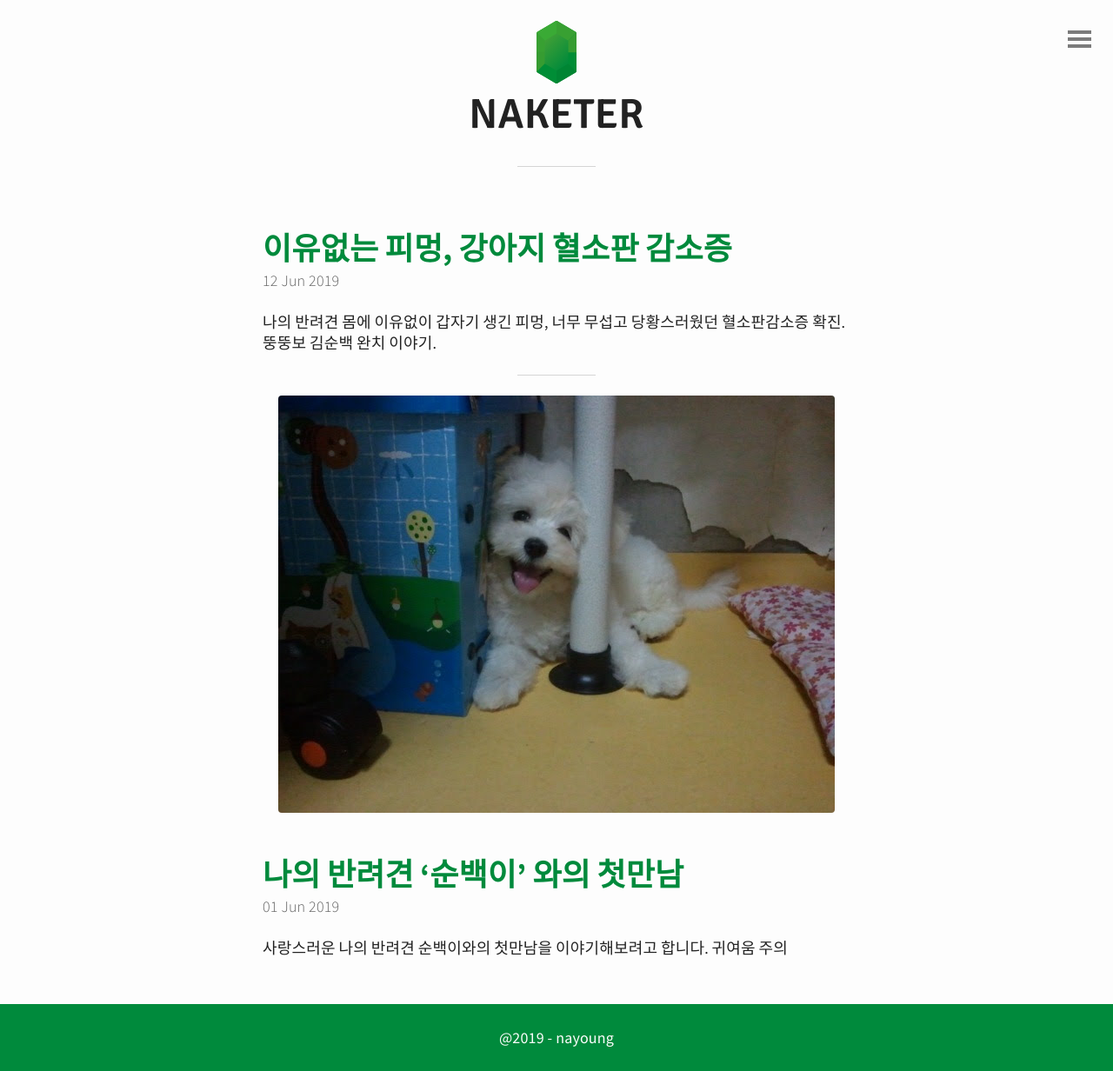
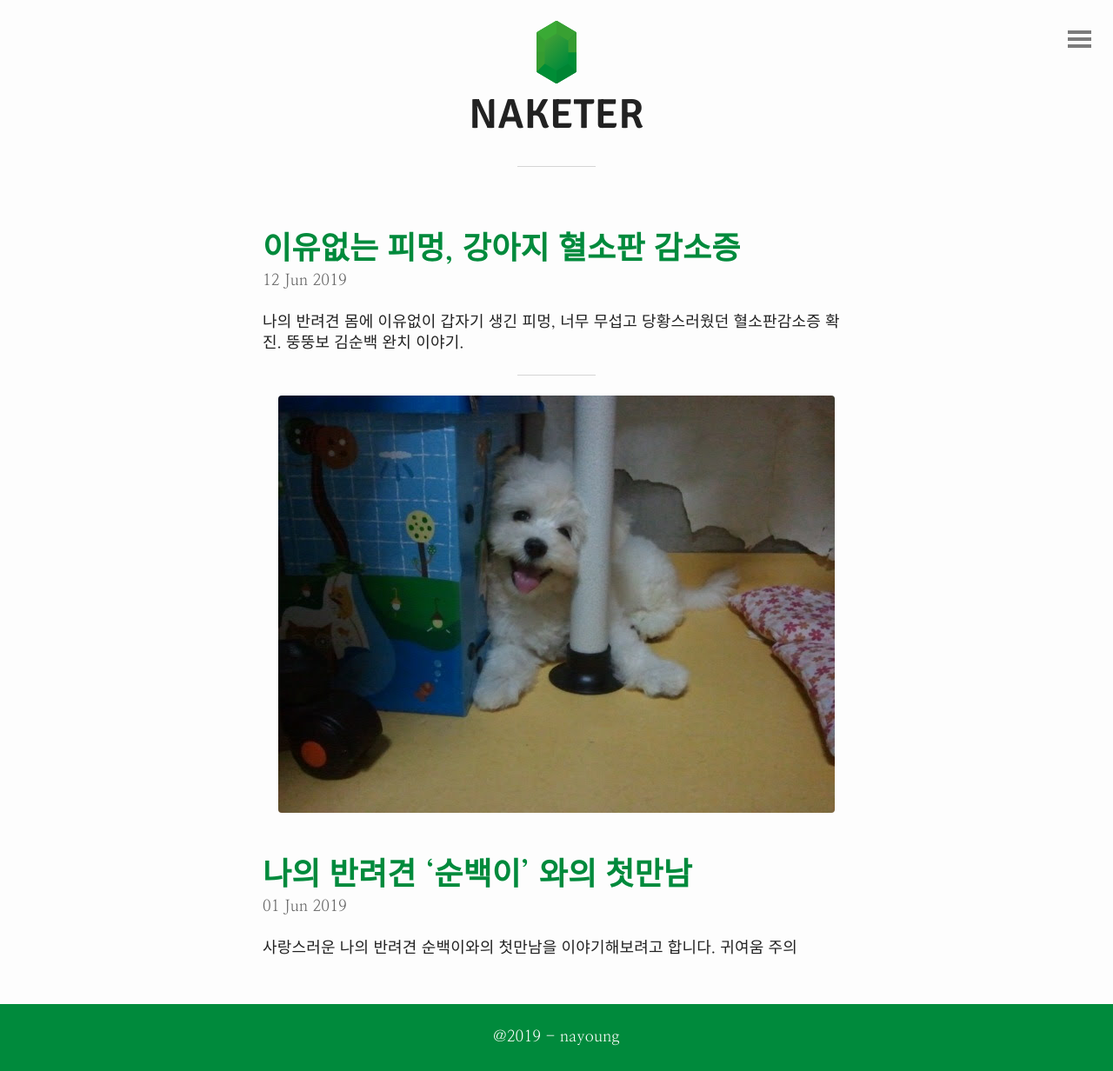
Before and after one commit to nayoungeee/naketer, a Jekyll site: the page built from index.html, in a window 1280 px wide. Shown: the whole page at 87% size. Built offline with Jekyll 4.4.1, drawn with Linux system fonts in a browser that asks for light colours; the list of posts is cut into pages by our own code.

Commit message:
Update typography.scss

```diff
--- a/_sass/typography.scss
+++ b/_sass/typography.scss
@@ -1,10 +1,11 @@
+@import url('https://fonts.googleapis.com/css?family=Nanum+Myeongjo:400,700&display=swap');
 /*- Typography -*/
 //
 // Based on the typographic scale: 12, 14, 16, 18, 21, 24, 36, 48, 60, 72.
 //
 
 body {
-	font-family: 'Source Sans Pro', sans-serif;
+	font-family: 'Nanum Myeongjo', sans-serif;
 	letter-spacing: 0.01em;
 }
 
```
